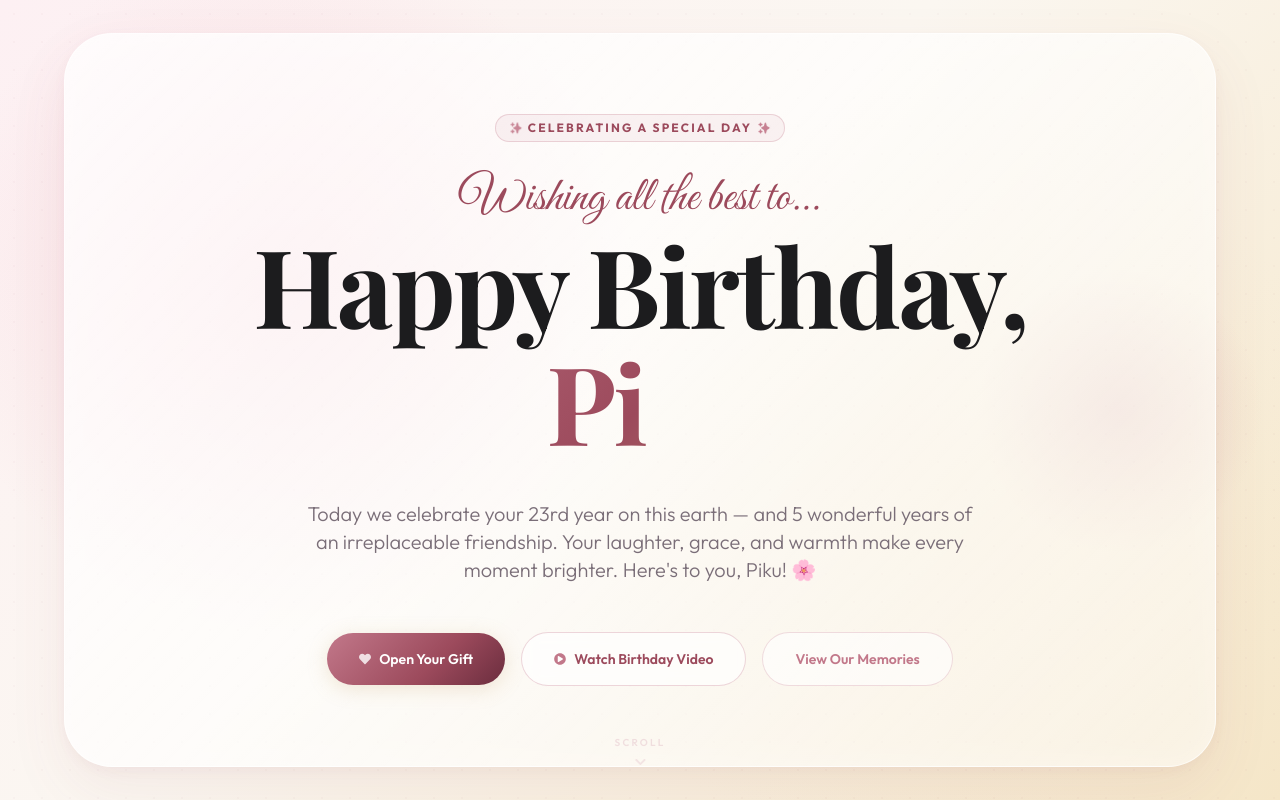
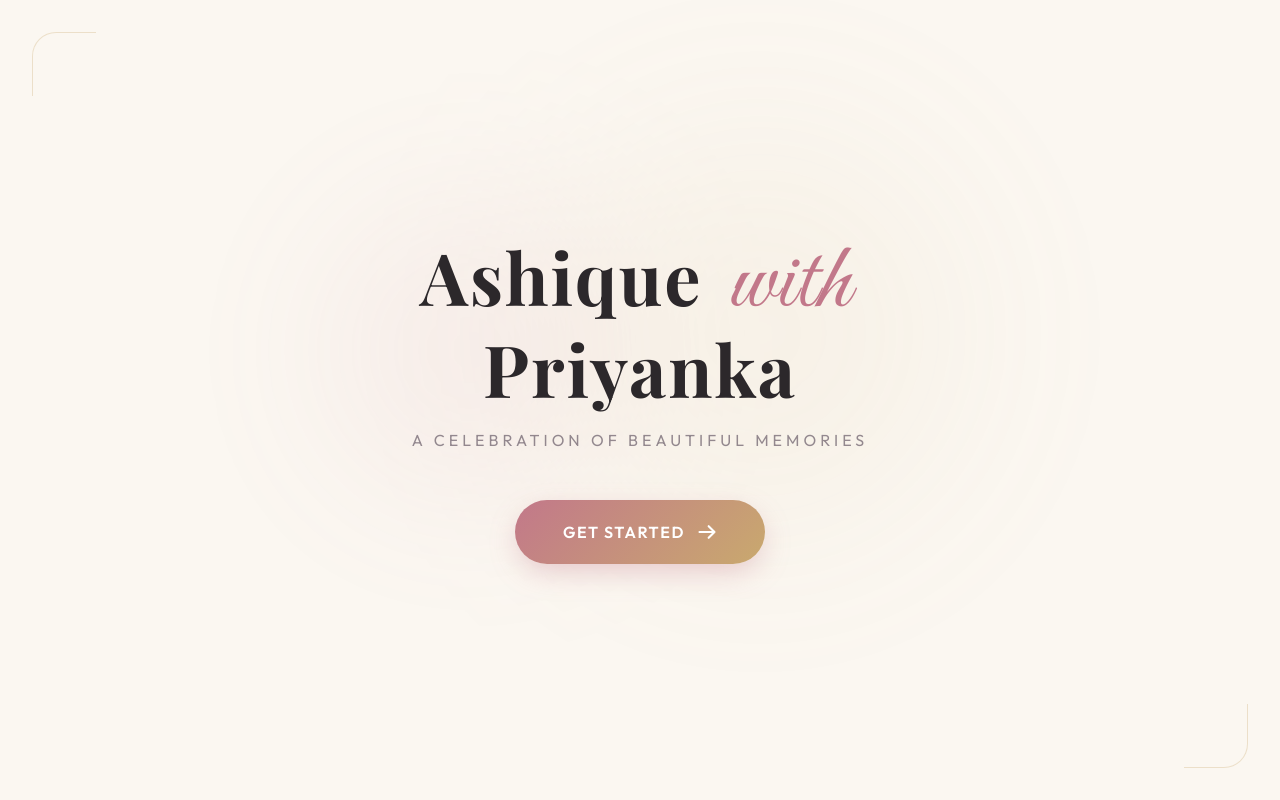
Before and after one commit to AshiqueHussain00/Birthday-wishes, a React (Vite) app: page / in a window 1280 px wide. Shown: the top 800 px of the page. Built offline with nearby package versions, Linux system fonts and the light colour scheme; a web font is replaced by a local one.

Commit message:
add welcome screen with 'Ashique with Priyanka' slogan

```diff
--- a/src/App.jsx
+++ b/src/App.jsx
@@ -6,10 +6,12 @@ import SurpriseGift from './components/SurpriseGift';
 import FloatingEffects from './components/FloatingEffects';
 import Roadmap from './components/Roadmap';
 import BirthdayVideo from './components/BirthdayVideo';
+import WelcomeScreen from './components/WelcomeScreen';
 
 function App() {
   const BIRTHDAY_NAME = "Priyanka (Piku)";
   const [showVideo, setShowVideo] = useState(false);
+  const [started, setStarted] = useState(false);
 
   useEffect(() => {
     if ('scrollRestoration' in window.history) {
@@ -20,9 +22,16 @@ function App() {
 
   return (
     <div
-      className="min-h-screen text-charcoal selection:bg-rose-gold/25 selection:text-dark-rose relative overflow-hidden font-outfit"
+      className={`min-h-screen text-charcoal selection:bg-rose-gold/25 selection:text-dark-rose relative font-outfit ${!started ? 'overflow-hidden h-screen' : 'overflow-hidden'}`}
       style={{ backgroundColor: '#FBF7F1' }}
     >
+      {/* Welcome Screen Overlay */}
+      <AnimatePresence>
+        {!started && (
+          <WelcomeScreen key="welcome" onStart={() => setStarted(true)} />
+        )}
+      </AnimatePresence>
+
       {/* Background Canvas Petal Animation */}
       <FloatingEffects />
 
--- /dev/null
+++ b/src/components/WelcomeScreen.jsx
@@ -0,0 +1,67 @@
+import React from 'react';
+import { motion } from 'framer-motion';
+
+export default function WelcomeScreen({ onStart }) {
+  return (
+    <motion.div
+      className="fixed inset-0 z-[9999] flex flex-col items-center justify-center overflow-hidden"
+      style={{ backgroundColor: '#FBF7F1' }}
+      initial={{ opacity: 1 }}
+      exit={{ opacity: 0, y: -20, transition: { duration: 0.8, ease: "easeInOut" } }}
+    >
+      {/* Premium Background Blobs */}
+      <div className="absolute inset-0 pointer-events-none opacity-40">
+        <div className="absolute top-1/4 left-1/4 w-[300px] h-[300px] bg-[#C2788A]/20 rounded-full blur-[80px] mix-blend-multiply" />
+        <div className="absolute bottom-1/3 right-1/4 w-[400px] h-[400px] bg-[#C9A96E]/20 rounded-full blur-[100px] mix-blend-multiply" />
+      </div>
+
+      <motion.div
+        initial={{ opacity: 0, y: 20 }}
+        animate={{ opacity: 1, y: 0 }}
+        transition={{ duration: 1, delay: 0.3 }}
+        className="relative z-10 text-center px-4 w-full max-w-2xl"
+      >
+        {/* Slogan */}
+        <h1 className="font-playfair text-5xl sm:text-6xl md:text-7xl font-extrabold text-[#2C282B] tracking-wide mb-6 leading-tight">
+          Ashique <br className="sm:hidden" />
+          <span className="font-script text-[#C2788A] font-normal px-2 text-6xl sm:text-7xl md:text-8xl lowercase">with</span> <br className="sm:hidden" />
+          Priyanka
+        </h1>
+
+        <p className="font-outfit text-xs sm:text-sm md:text-base text-[#7A6E78] tracking-[0.25em] uppercase mb-12 opacity-80">
+          A Celebration of Beautiful Memories
+        </p>
+
+        {/* Get Started Button */}
+        <motion.button
+          whileHover={{ scale: 1.05 }}
+          whileTap={{ scale: 0.95 }}
+          onClick={onStart}
+          className="group relative px-10 py-4 sm:px-12 sm:py-5 rounded-full font-outfit font-semibold text-white tracking-widest uppercase overflow-hidden text-sm sm:text-base transition-shadow duration-300"
+          style={{
+            background: 'linear-gradient(135deg, #C2788A 0%, #C9A96E 100%)',
+            boxShadow: '0 10px 30px -5px rgba(194,120,138,0.4)'
+          }}
+        >
+          <span className="relative z-10 flex items-center gap-3">
+            Get Started
+            <svg
+              className="w-4 h-4 sm:w-5 sm:h-5 transition-transform duration-500 group-hover:translate-x-2"
+              fill="none"
+              viewBox="0 0 24 24"
+              stroke="currentColor"
+            >
+              <path strokeLinecap="round" strokeLinejoin="round" strokeWidth={2.5} d="M14 5l7 7m0 0l-7 7m7-7H3" />
+            </svg>
+          </span>
+          {/* Shine effect on hover */}
+          <div className="absolute inset-0 bg-gradient-to-r from-transparent via-white/20 to-transparent -translate-x-full group-hover:translate-x-full transition-transform duration-1000 ease-in-out" />
+        </motion.button>
+      </motion.div>
+
+      {/* Decorative Corner Accents */}
+      <div className="absolute top-8 left-8 w-16 h-16 border-t border-l border-[#C9A96E]/30 rounded-tl-3xl hidden md:block" />
+      <div className="absolute bottom-8 right-8 w-16 h-16 border-b border-r border-[#C9A96E]/30 rounded-br-3xl hidden md:block" />
+    </motion.div>
+  );
+}
```
